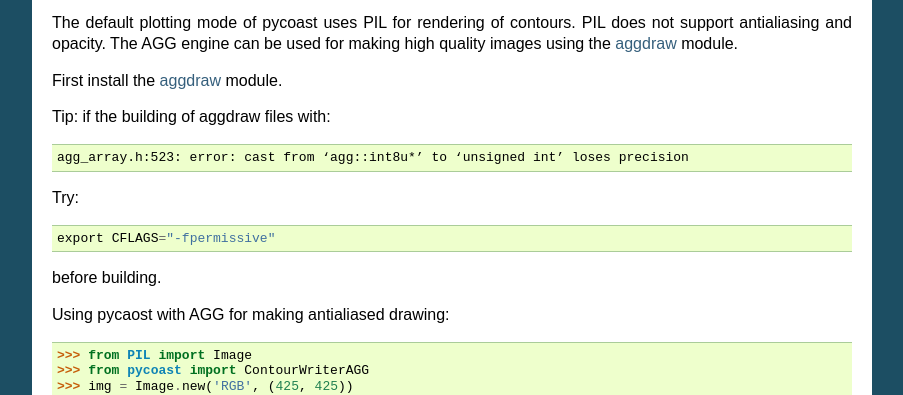
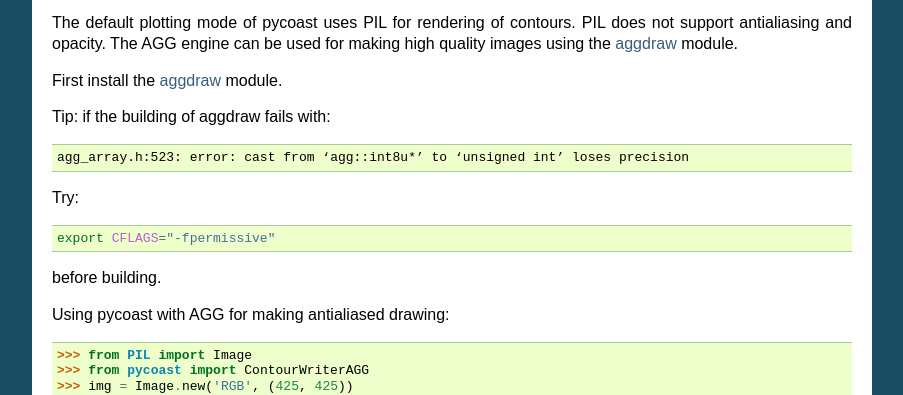
Before and after one commit to pytroll/pycoast, a Sphinx documentation site: the page built from docs/source/index.rst, in a window 1280 px wide and 900 px high, scrolled down 2965 px. Shown: the part 152-547 px from the top of the window, without its empty margins (198-1101 px from the left). Built offline with Sphinx 7.4.7, drawn with Linux system fonts in a browser that asks for light colours.

Commit message:
corrected docs

```diff
--- a/docs/source/index.rst
+++ b/docs/source/index.rst
@@ -96,17 +96,21 @@ The default plotting mode of pycoast uses PIL for rendering of contours. PIL doe
 
 First install the aggdraw_ module.
 
-Tip: if the building of aggdraw files with::
+Tip: if the building of aggdraw fails with:
+
+.. code-block:: bash
 
     agg_array.h:523: error: cast from ‘agg::int8u*’ to ‘unsigned int’ loses precision
 
-Try::
+Try:
+
+.. code-block:: bash
 
     export CFLAGS="-fpermissive"
 
 before building.
 
-Using pycaost with AGG for making antialiased drawing:
+Using pycoast with AGG for making antialiased drawing:
 
     >>> from PIL import Image
     >>> from pycoast import ContourWriterAGG
```
Also changed, not shown: 5 other files.
